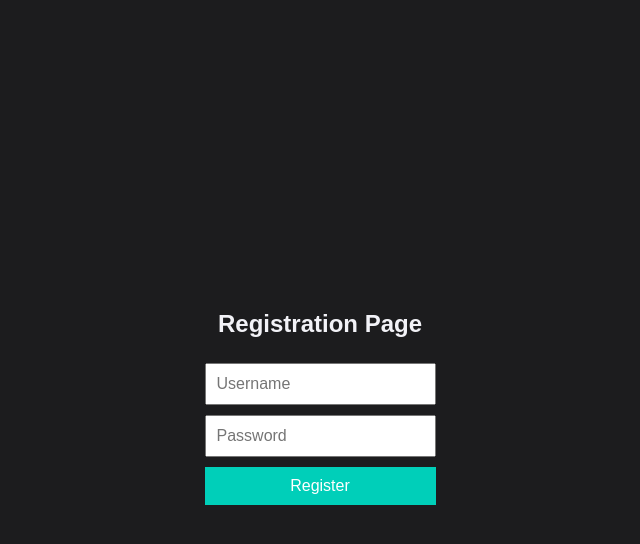
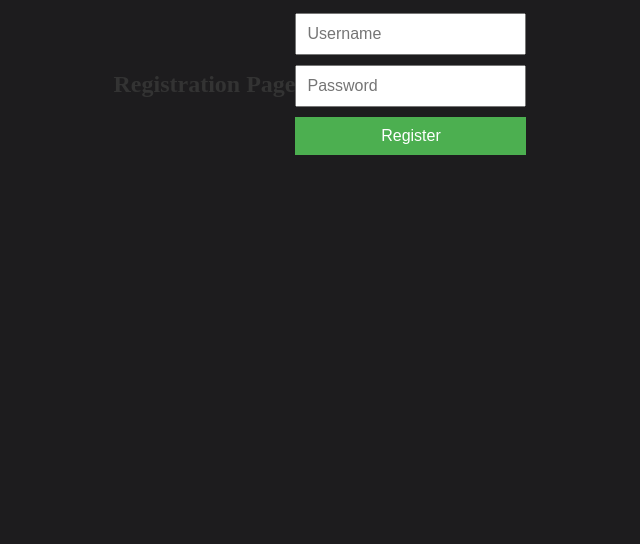
Before and after one commit to Daniyal-Danish/NewHacks-Project, a plain HTML site: page index.html in a window 1280 px wide. Shown: the whole page, without its empty margins (320-960 px from the left). Drawn offline with Linux system fonts and the light colour scheme.

Commit message:
Resolved Commit Issues

```diff
--- a/Intro.css
+++ b/Intro.css
@@ -1,32 +1,33 @@
 body {
-    background-color: #1c1c1e;
+    background-color: #1d1c1e; /* from Updated upstream */
     color: #f2f2f7;
-    display: flex;
+    display: flex;             /* from Stashed changes */
     justify-content: center;
     align-items: center;
-    flex-direction: column;
-    font-family: Arial, sans-serif;
-    height: 100vh;
-    margin: 0;
 }
+
 h2 {
-    color: #f2f2f7;
+    color: #333; /* from Stashed changes */
 }
+
 form {
     display: flex;
     flex-direction: column;
 }
+
 input, button {
     margin: 5px 0;
     padding: 10px;
     font-size: 1em;
 }
+
 button {
-    background-color: #00cfb9;
+    background-color: #4CAF50; /* from Stashed changes */
     color: white;
     border: none;
     cursor: pointer;
 }
+
 button:hover {
-    background-color: #00bbd1;
+    background-color: #45a049; /* from Stashed changes */
 }
```
